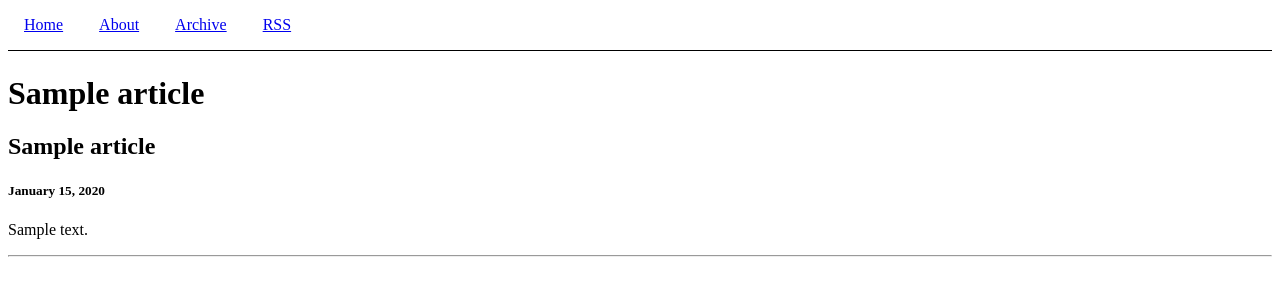
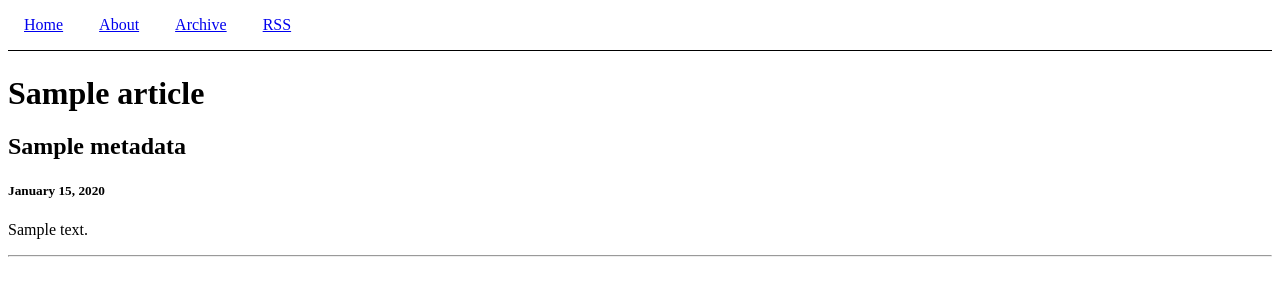
Before and after one commit to sadlerjw/concussion, a Node server app: template views/article.handlebars in a window 1280 px wide. Shown: the part 63-363 px from the top of the page. Run offline with Node 20, Linux system fonts and the light colour scheme; the template is opened without the code that fills it: most values are stand-ins (such as "Sample title", 1, 10 or a date in 2020); some libraries are stand-ins or nearby versions.

Commit message:
Show subtitles

```diff
--- a/views/article.handlebars
+++ b/views/article.handlebars
@@ -1,8 +1,8 @@
 {{#with article}}
 <div class="article">
 	<h1 class="title">{{title}}</h1>
-	{{#if subtitle}}
-		<h2 class="subtitle">{{subtitle}}</h2>
+	{{#if metadata.subtitle}}
+		<h2 class="subtitle">{{metadata.subtitle}}</h2>
 	{{/if}}
 	{{#if date}}
 	<h5 class="date">{{formatDate date}}</h5>
--- a/views/partials/article-listing.handlebars
+++ b/views/partials/article-listing.handlebars
@@ -1,7 +1,7 @@
 <div class="article">
 	<h1 class="title"><a href="{{path}}">{{title}}</a></h1>
-	{{#if subtitle}}
-		<h2 class="subtitle">{{subtitle}}</h2>
+	{{#if metadata.subtitle}}
+		<h2 class="subtitle">{{metadata.subtitle}}</h2>
 	{{/if}}
 	{{#if date}}
 	<h5 class="date">{{formatDate date}}</h5>
```
